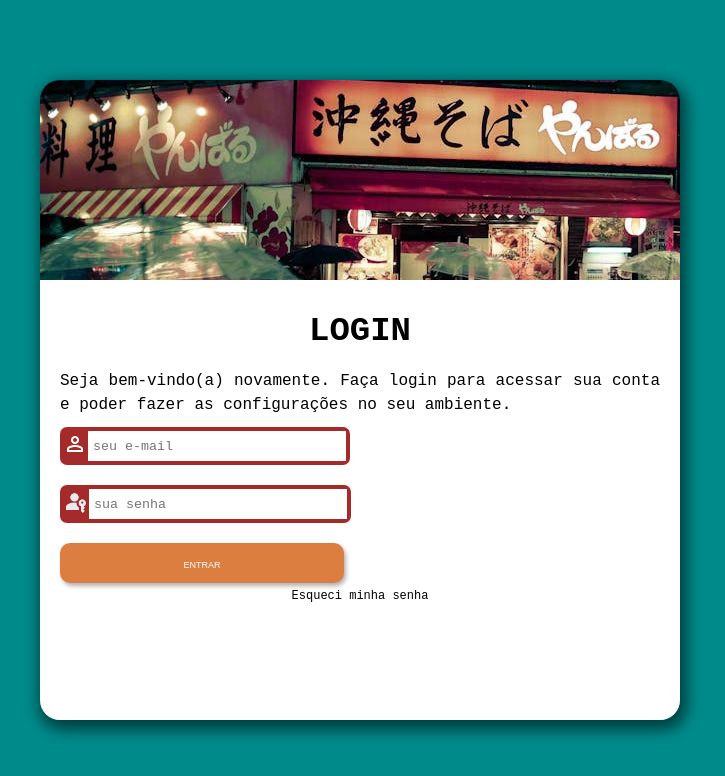
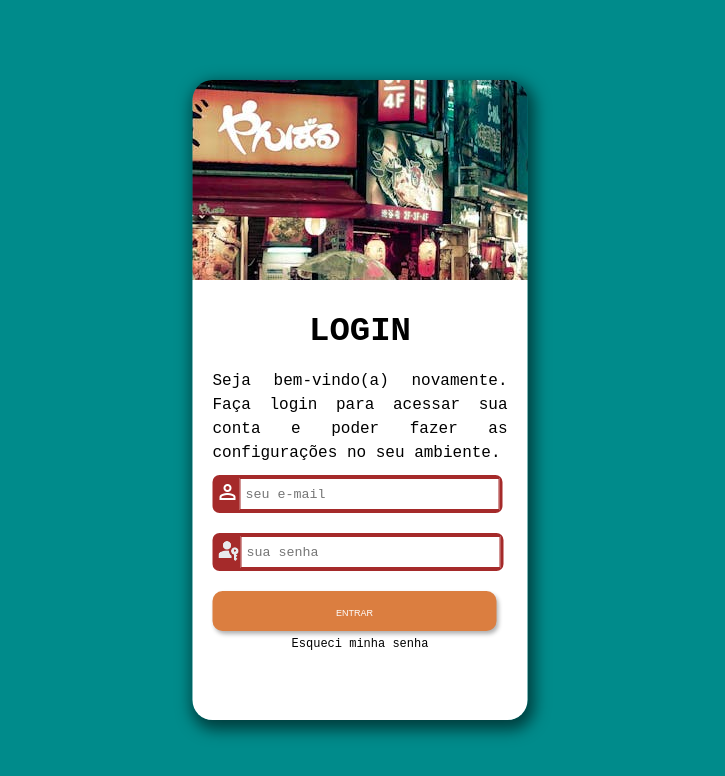
Before and after one commit to Sergio-Games/projeto-login, a plain HTML site: page index.html in a window 1280 px wide. Shown: the whole page, without its empty margins (280-1005 px from the left). Drawn offline with nearby package versions, Linux system fonts and the light colour scheme.

Commit message:
novo tamanho

```diff
--- a/estilos/style.css
+++ b/estilos/style.css
@@ -30,7 +30,7 @@ body{
 }
 
 main{
-    width: 50vw;
+    width: 335px;
     box-shadow: 3px 6px 15px 4px rgba(0, 0, 0, 0.548);
     border-radius: 20px;
 }
@@ -39,6 +39,7 @@ input{
     height: 20px;
     padding: 5px;
     border: 1px solid #a52a2a;
+
 }
 
 span{
@@ -63,7 +64,7 @@ main#conteudo{
 article#foto{
     height: 200px;
     background-image: url(../imagens/pexels-agk42-2816904.jpg);
-    background-position: left center;
+    background-position: center center;
     border-top-left-radius: 20px;
     border-top-right-radius: 20px;
 }
--- a/index.html
+++ b/index.html
@@ -34,7 +34,7 @@
 
                             <div id="container2">
                                 <label for="isenha"><img src="imagens/password.png" alt="senha" width="25px"></label>
-                                <input type="password" name="senha" id="isenha" required placeholder="sua senha" autocomplete="current-password" minlength="8" size="30px"> <br>
+                                <input type="password" name="senha" id="isenha" required placeholder="sua senha" autocomplete="current-password" minlength="8" size="30"> <br>
                             </div>
 
                             <input id="entrar" type="submit" value="Entrar" >
```
